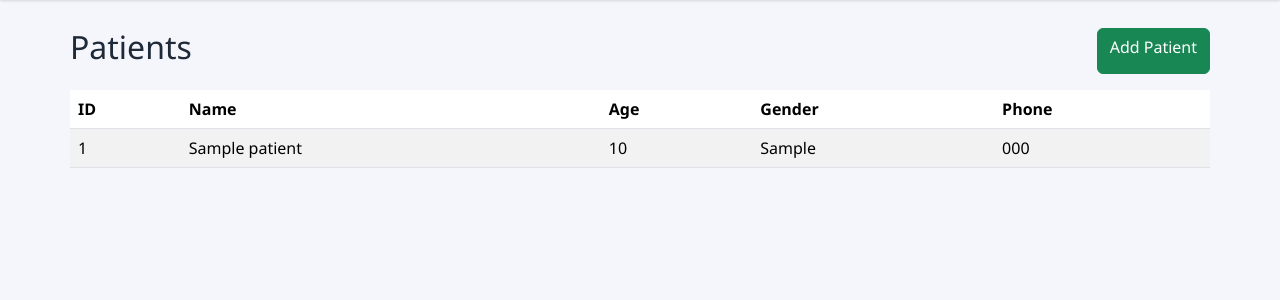
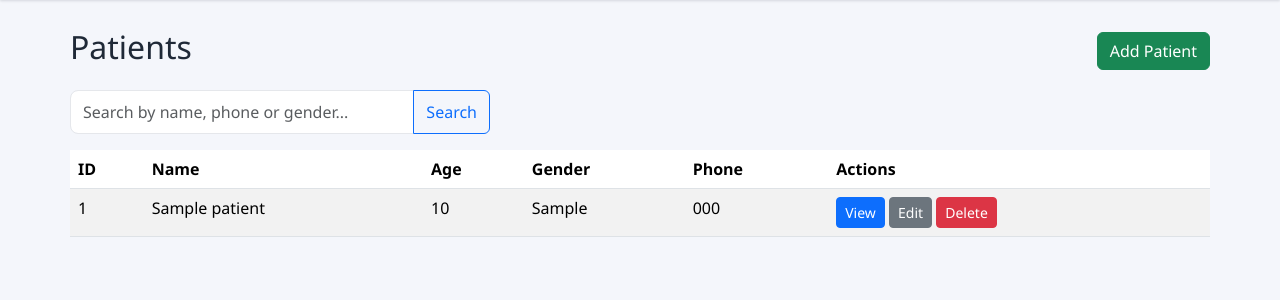
Before and after one commit to BurukalaManiReethika/hospital-management-system, a Flask app: page /patients in a window 1280 px wide. Shown: the part 66-366 px from the top of the page. Run offline with Flask 3, Linux system fonts and the light colour scheme; the visitor is signed in with stand-in values (Sample User, id 1); tables that the repository leaves empty hold one stand-in row (values such as "Sample post").

Commit message:
Update patients.html

```diff
--- a/templates/patients.html
+++ b/templates/patients.html
@@ -2,11 +2,11 @@
 
 {% block content %}
 
-<div class="d-flex justify-content-between mb-3">
+<div class="d-flex justify-content-between align-items-center mb-3 flex-wrap gap-2">
 
 <h2>Patients</h2>
 
-<a href="/patients/add"
+<a href="{{ url_for('add_patient') }}"
 class="btn btn-success">
 
 Add Patient
@@ -15,7 +15,17 @@ Add Patient
 
 </div>
 
-<table class="table table-striped">
+<form method="GET" action="{{ url_for('search_patient') }}" class="mb-3">
+<div class="input-group" style="max-width:420px;">
+<input type="text" name="q" class="form-control" placeholder="Search by name, phone or gender..." value="{{ request.args.get('q', '') }}">
+<button type="submit" class="btn btn-outline-primary">Search</button>
+{% if request.args.get('q') %}
+<a href="{{ url_for('patient_list') }}" class="btn btn-outline-secondary">Clear</a>
+{% endif %}
+</div>
+</form>
+
+<table class="table table-striped table-hover">
 
 <thead>
 
@@ -30,6 +40,8 @@ Add Patient
 <th>Gender</th>
 
 <th>Phone</th>
+
+<th>Actions</th>
 
 </tr>
 
@@ -51,7 +63,30 @@ Add Patient
 
 <td>{{ patient.phone }}</td>
 
+<td>
+
+<a href="{{ url_for('patient_detail', id=patient.id) }}" class="btn btn-primary btn-sm">View</a>
+
+<a href="{{ url_for('edit_patient', id=patient.id) }}" class="btn btn-secondary btn-sm">Edit</a>
+
+{% if current_user and current_user.role in ['admin', 'receptionist'] %}
+<a
+href="{{ url_for('delete_patient', id=patient.id) }}"
+class="btn btn-danger btn-sm"
+onclick="return confirm('Delete this patient?');">
+
+Delete
+
+</a>
+{% endif %}
+
+</td>
+
 </tr>
+
+{% else %}
+
+<tr><td colspan="6" class="text-center text-muted">No patients found.</td></tr>
 
 {% endfor %}
 
```
